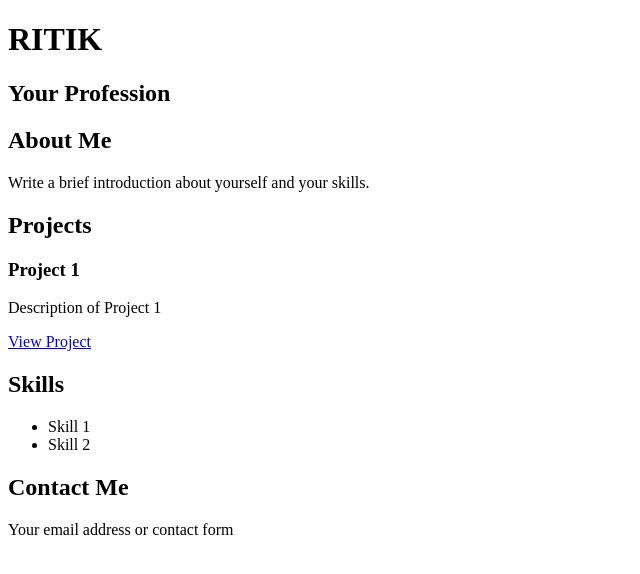
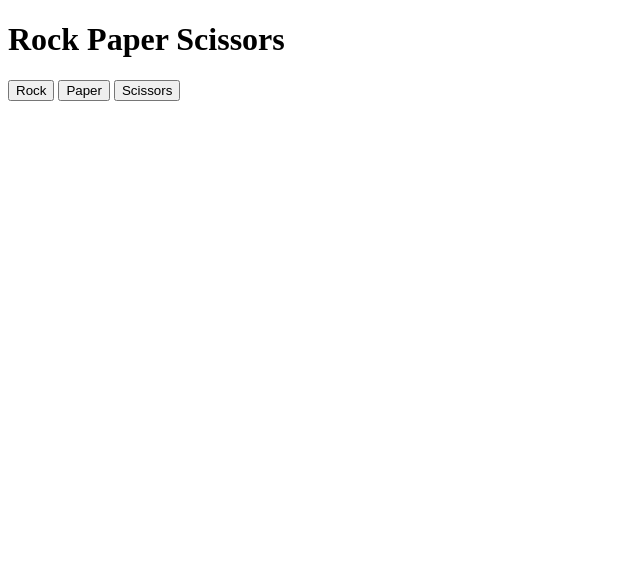
Before and after one commit to ritikarya123/game1, a plain HTML site: page index.html in a window 1280 px wide. Shown: the whole page, without its empty margins (0-640 px from the left). Drawn offline with Linux system fonts and the light colour scheme.

Commit message:
Update index.html

```diff
--- a/index.html
+++ b/index.html
@@ -3,39 +3,17 @@
 <head>
     <meta charset="UTF-8">
     <meta name="viewport" content="width=device-width, initial-scale=1.0">
-    <title>Your Name - Portfolio</title>
-    <link rel="stylesheet" href="perport.css">
+    <title>Rock Paper Scissors</title>
+    <link rel="stylesheet" href="game.css">
 </head>
 <body>
-    <header>
-        <h1>RITIK</h1>
-        <h2>Your Profession</h2>
-    </header>
-    <main>
-        <section class="about-me">
-            <h2>About Me</h2>
-            <p>Write a brief introduction about yourself and your skills.</p>
-        </section>
-        <section class="projects">
-            <h2>Projects</h2>
-            <div class="project">
-                <h3>Project 1</h3>
-                <p>Description of Project 1</p>
-                <a href="#">View Project</a>
-            </div>
-            </section>
-        <section class="skills">
-            <h2>Skills</h2>
-            <ul>
-                <li>Skill 1</li>
-                <li>Skill 2</li>
-                </ul>
-        </section>
-        <section class="contact">
-            <h2>Contact Me</h2>
-            <p>Your email address or contact form</p>
-        </section>
-    </main>
-    <script src="perport.js"></script>
+    <h1>Rock Paper Scissors</h1>
+    <div class="choices">
+        <button id="rock">Rock</button>
+        <button id="paper">Paper</button>
+        <button id="scissors">Scissors</button>
+    </div>
+    <div class="result"></div>
+    <script src="game.js"></script>
 </body>
 </html>
```
